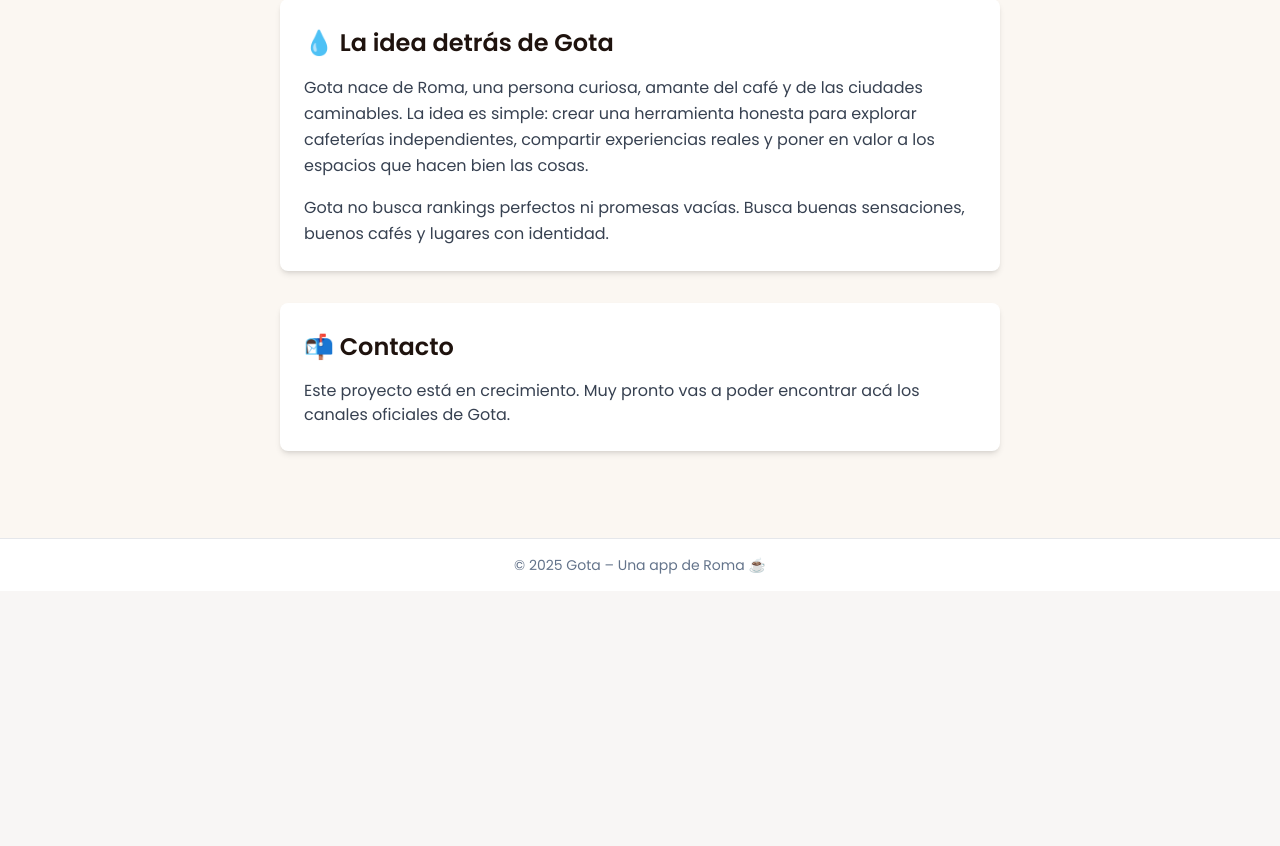
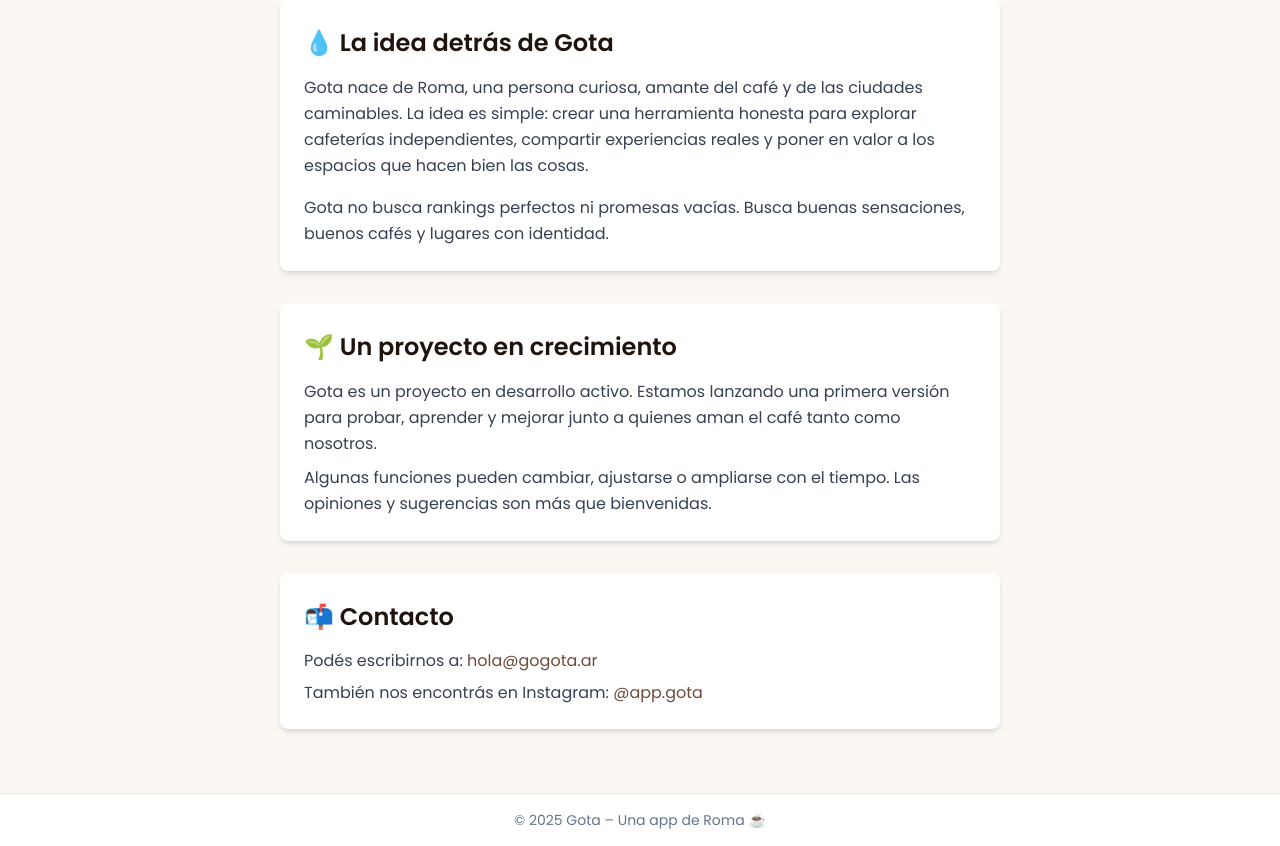
Before and after one commit to RomanCriscione/AppCafe, a Django app: page /about/ in a window 1280 px wide. Shown: the part 209-1055 px from the top of the page. Before the commit the page ends 783 px from the top, so only its background shows below. Run offline with Django 5.2, Linux system fonts and the light colour scheme; style sheets or scripts are compiled from the project's sources; parts of the project's set-up code (start-up, migrations or seed data) failed here and were passed over; some libraries are stand-ins or nearby versions.

Commit message:
BackUp 17-1

```diff
--- a/core/templates/core/about.html
+++ b/core/templates/core/about.html
@@ -12,22 +12,54 @@
 
   <div class="bg-white rounded-lg shadow-md p-6 mb-8">
     <h2 class="text-2xl font-semibold mb-4 text-secondary">💧 La idea detrás de Gota</h2>
+
     <p class="text-gray-700 leading-relaxed mb-4">
       Gota nace de Roma, una persona curiosa, amante del café y de las ciudades caminables.
       La idea es simple: crear una herramienta honesta para explorar cafeterías independientes,
       compartir experiencias reales y poner en valor a los espacios que hacen bien las cosas.
     </p>
+
     <p class="text-gray-700 leading-relaxed">
       Gota no busca rankings perfectos ni promesas vacías.
       Busca buenas sensaciones, buenos cafés y lugares con identidad.
     </p>
   </div>
 
+  <div class="bg-white rounded-lg shadow-md p-6 mb-8">
+    <h2 class="text-2xl font-semibold mb-4 text-secondary">🌱 Un proyecto en crecimiento</h2>
+
+    <p class="text-gray-700 leading-relaxed">
+      Gota es un proyecto en desarrollo activo.
+      Estamos lanzando una primera versión para probar, aprender y mejorar
+      junto a quienes aman el café tanto como nosotros.
+    </p>
+
+    <p class="text-gray-700 leading-relaxed mt-2">
+      Algunas funciones pueden cambiar, ajustarse o ampliarse con el tiempo.
+      Las opiniones y sugerencias son más que bienvenidas.
+    </p>
+  </div>
+
   <div class="bg-white rounded-lg shadow-md p-6">
     <h2 class="text-2xl font-semibold mb-4 text-secondary">📬 Contacto</h2>
+
+    <p class="text-gray-700 mb-2">
+      Podés escribirnos a:
+      <a href="mailto:hola@gogota.ar" class="text-blue-600 hover:underline font-medium">
+        hola@gogota.ar
+      </a>
+    </p>
+
     <p class="text-gray-700">
-      Este proyecto está en crecimiento.
-      Muy pronto vas a poder encontrar acá los canales oficiales de Gota.
+      También nos encontrás en Instagram:
+      <a
+        href="https://www.instagram.com/app.gota/"
+        target="_blank"
+        rel="noopener noreferrer"
+        class="text-blue-600 hover:underline font-medium"
+      >
+        @app.gota
+      </a>
     </p>
   </div>
 </div>
--- a/core/views.py
+++ b/core/views.py
@@ -3,6 +3,9 @@ from django.shortcuts import render
 from django.http import HttpResponse
 from django.urls import reverse
 from django.core.serializers.json import DjangoJSONEncoder
+from django.core.mail import send_mail
+from django.conf import settings
+
 
 from reviews.models import Review, Cafe
 from reviews.utils.tags import get_tags_grouped_by_cafe
@@ -104,10 +107,28 @@ def about_view(request):
 # ✅ Contacto
 def contact_view(request):
     success = False
+
     if request.method == "POST":
-        # Podés procesar/guardar el mensaje acá si querés
-        success = True
+        name = request.POST.get("name")
+        email = request.POST.get("email")
+        message = request.POST.get("message")
+
+        if name and email and message:
+            send_mail(
+                subject=f"Contacto Gota · {name}",
+                message=(
+                    f"Nombre: {name}\n"
+                    f"Email: {email}\n\n"
+                    f"Mensaje:\n{message}"
+                ),
+                from_email=settings.DEFAULT_FROM_EMAIL,
+                recipient_list=["hola@gogota.ar"],
+                reply_to=[email],
+            )
+            success = True
+
     return render(request, "core/contact.html", {"success": success})
+
 
 
 # ✅ Sitemap dinámico
```
Also changed, not shown: core/templates/core/contact.html (+18 -4 lines).
